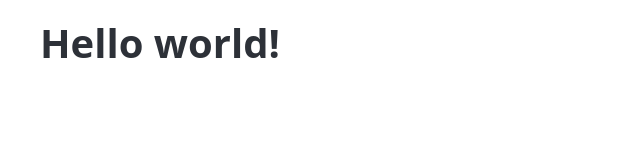
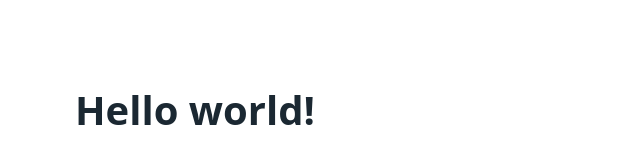
Before and after one commit to tcwissemann/tcwissemann.github.io, a plain HTML site: page index.html in a window 1280 px wide. Shown: the whole page, without its empty margins (0-640 px from the left). Drawn offline with nearby package versions, Linux system fonts and the light colour scheme; files that its build step writes are made by us from their sources.

Commit message:
Testing Pico Install 2

```diff
--- a/index.html
+++ b/index.html
@@ -5,7 +5,7 @@
     <meta name="viewport" content="width=device-width, initial-scale=1">
     <meta name="description" content="Thomas Wissemann's Portfolio">
     <meta name="color-scheme" content="light dark">
-    <link rel="stylesheet" href="css/pico.min.css">
+    <link rel="stylesheet" href="pico-main/css/pico.min.css">
     <title>Hello world!</title>
   </head>
   <body>
```
